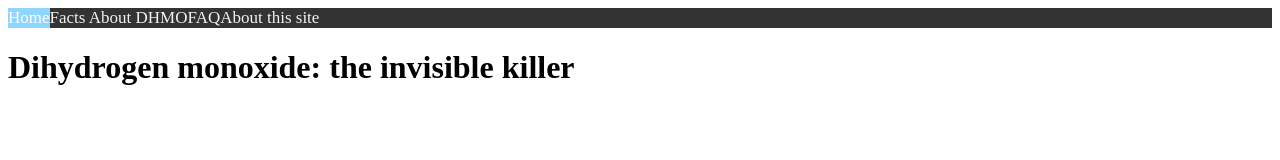
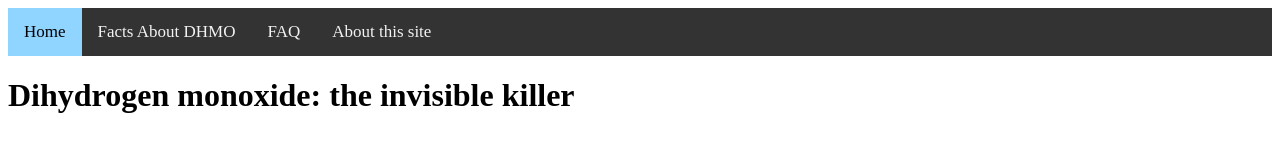
Before and after one commit to MrWaffles15/mrwaffles15.github.io, a plain HTML site: page index.html in a window 1280 px wide. Drawn offline with Linux system fonts and the light colour scheme.

Commit message:
Update index.html

```diff
--- a/index.html
+++ b/index.html
@@ -13,7 +13,7 @@
   float: left;
   color: #f2f2f2;
   text-align: center;
-  padding: 0px 0px;
+  padding: 14px 16px;
   text-decoration: none;
   font-size: 17px;
 }
@@ -27,7 +27,7 @@
 /* Add a color to the active/current link */
 .topnav a.active {
   background-color: #90D5FF;
-  color: white;
+  color: black;
 }
 
     </style>
```
